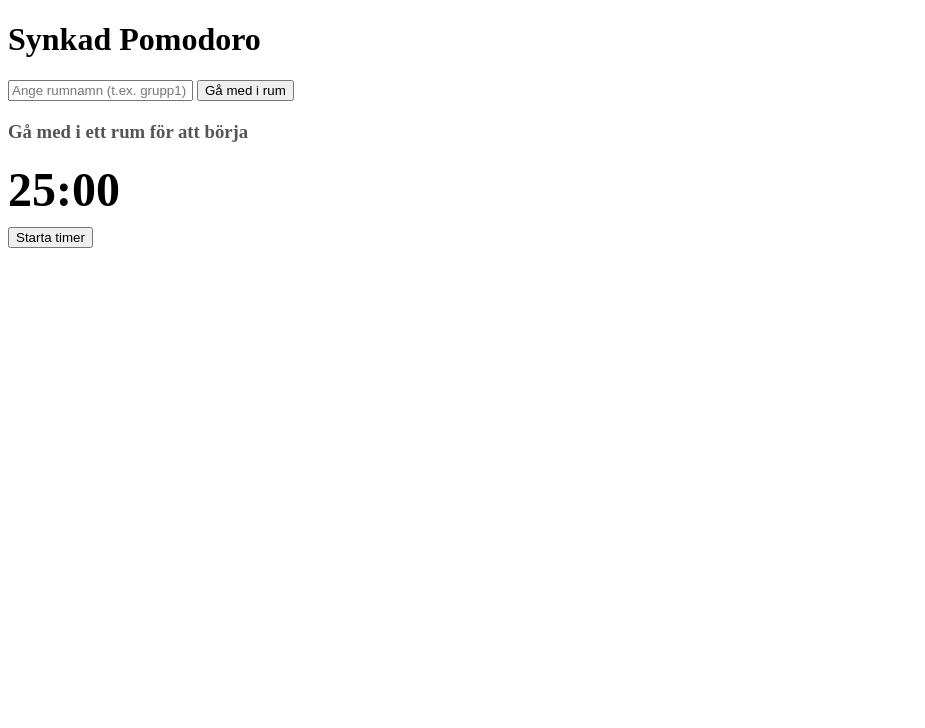
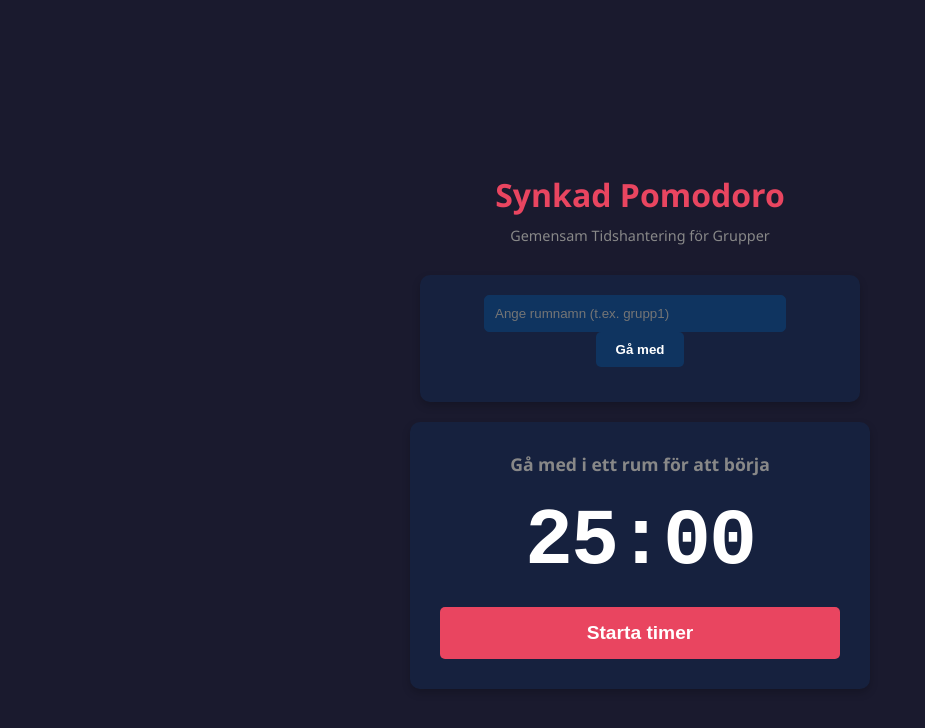
Before and after one commit to rickyspr/Pomodoro, a plain HTML site: page frontend/index.html in a window 1280 px wide. Shown: the whole page, without its empty margins (0-925 px from the left). Drawn offline with nearby package versions, Linux system fonts and the light colour scheme; no server answers.

Commit message:
implemneted design

```diff
--- a/frontend/index.html
+++ b/frontend/index.html
@@ -3,27 +3,147 @@
 <head>
     <meta charset="UTF-8">
     <meta name="viewport" content="width=device-width, initial-scale=1.0">
-    <title>Grupp-Pomodoro</title>
+    <title>25:00 - Synkad Pomodoro</title>
+
+    <style>
+        /* Grundinställningar för hela sidan */
+        body {
+            font-family: 'Segoe UI', Tahoma, Geneva, Verdana, sans-serif; /* Ett snyggare, modernt typsnitt */
+            background-color: #1a1a2e; /* Mörkblå bakgrund */
+            color: white; /* Vit text */
+            display: flex;
+            flex-direction: column;
+            align-items: center; /* Centrerar allt innehåll horisontellt */
+            justify-content: center;
+            min-height: 100vh; /* Tar upp hela skärmens höjd */
+            margin: 0;
+            padding: 20px;
+        }
+
+        h1 {
+            margin-bottom: 10px;
+            color: #e94560; /* En röd accentfärg för titeln */
+        }
+
+        /* En liten beskrivningstext under titeln */
+        .subtitle {
+            color: #888;
+            margin-top: 0;
+            margin-bottom: 30px;
+            font-size: 0.9em;
+        }
+
+        /* Design för rums-sektionen */
+        .room-controls {
+            background-color: #16213e; /* Lite ljusare mörkblå för kortet */
+            padding: 20px;
+            border-radius: 10px; /* Rundade hörn */
+            box-shadow: 0 4px 8px rgba(0,0,0,0.2); /* En liten skugga för djup */
+            margin-bottom: 20px;
+            width: 100%;
+            max-width: 400px; /* Gör att det inte blir för brett på stora skärmar */
+            text-align: center;
+        }
+
+        input[type="text"] {
+            padding: 10px;
+            border-radius: 5px;
+            border: 1px solid #0f3460;
+            background-color: #0f3460;
+            color: white;
+            width: 70%;
+            margin-right: 10px;
+        }
+
+        /* Grunddesign för alla knappar */
+        button {
+            padding: 10px 20px;
+            border-radius: 5px;
+            border: none;
+            cursor: pointer;
+            font-weight: bold;
+            transition: background-color 0.2s; /* En mjuk övergång vid hover */
+        }
+
+        /* Specifik design för "Gå med"-knappen */
+        #join-btn {
+            background-color: #0f3460;
+            color: white;
+        }
+
+        #join-btn:hover {
+            background-color: #e94560; /* Blir röd när man håller musen över */
+        }
+
+        /* Design för status-texten "Du är i rum..." */
+        #current-room-text {
+            display: block; /* Lägger den på en egen rad */
+            margin-top: 15px;
+            color: #4caf50; /* Grön färg */
+            font-weight: bold;
+        }
+
+        /* Design för timer-sektionen */
+        .timer-container {
+            background-color: #16213e;
+            padding: 30px;
+            border-radius: 10px;
+            box-shadow: 0 4px 8px rgba(0,0,0,0.2);
+            text-align: center;
+            width: 100%;
+            max-width: 400px;
+        }
+
+        #mode-display {
+            margin-top: 0;
+            color: #888;
+            font-size: 1.1em;
+        }
+
+        /* Jättestor design för själva klockan */
+        #timer-display {
+            font-size: 80px;
+            font-weight: bold;
+            margin: 20px 0;
+            font-family: 'Courier New', Courier, monospace; /* Monospace passar bra för klockor */
+            letter-spacing: -2px;
+        }
+
+        /* Design för den stora "Starta timer"-knappen */
+        #start-btn {
+            background-color: #e94560; /* Röd accentfärg */
+            color: white;
+            font-size: 1.2em;
+            width: 100%;
+            padding: 15px;
+        }
+
+        #start-btn:hover {
+            background-color: #ff5e78; /* Lite ljusare röd vid hover */
+        }
+
+        /* Design när knappen är inaktiverad (medan timern körs) */
+        #start-btn:disabled {
+            background-color: #555;
+            color: #aaa;
+            cursor: not-allowed;
+        }
+    </style>
 </head>
 <body>
     <h1>Synkad Pomodoro</h1>
+    <p class="subtitle">Gemensam Tidshantering för Grupper</p>
 
-    <div style="margin-bottom: 20px;">
+    <div class="room-controls">
         <input type="text" id="room-input" placeholder="Ange rumnamn (t.ex. grupp1)">
-        <button id="join-btn">Gå med i rum</button>
-        <span id="current-room-text" style="margin-left: 10px; color: green;"></span>
+        <button id="join-btn">Gå med</button>
+        <span id="current-room-text"></span>
     </div>
 
-    <div>
-        <h3 id="mode-display" style="color: #555;">Gå med i ett rum för att börja</h3>
-
-        <h2 id="timer-display" style="font-size: 48px; margin: 10px 0;">25:00</h2>
+    <div class="timer-container">
+        <h3 id="mode-display">Gå med i ett rum för att börja</h3>
+        <h2 id="timer-display">25:00</h2>
         <button id="start-btn">Starta timer</button>
     </div>
 
-    <audio id="alarm-sound" src="https://assets.mixkit.co/active_storage/sfx/2869/2869-preview.mp3" preload="auto"></audio>
-
-    <script src="https://cdn.socket.io/4.7.4/socket.io.min.js"></script>
-    <script src="script.js"></script>
-</body>
-</html>
+    <audio id="alarm-sound" src="
```
